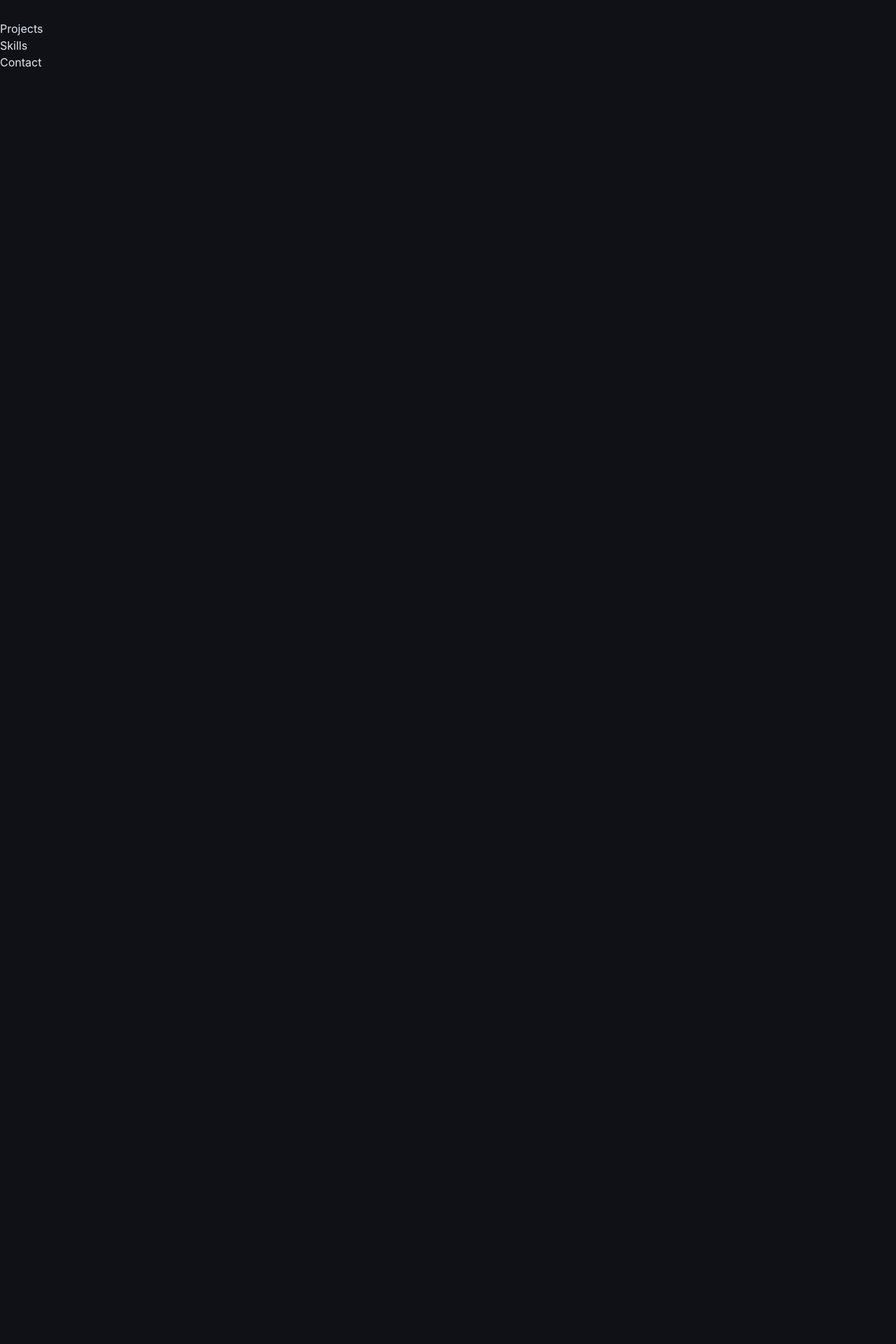
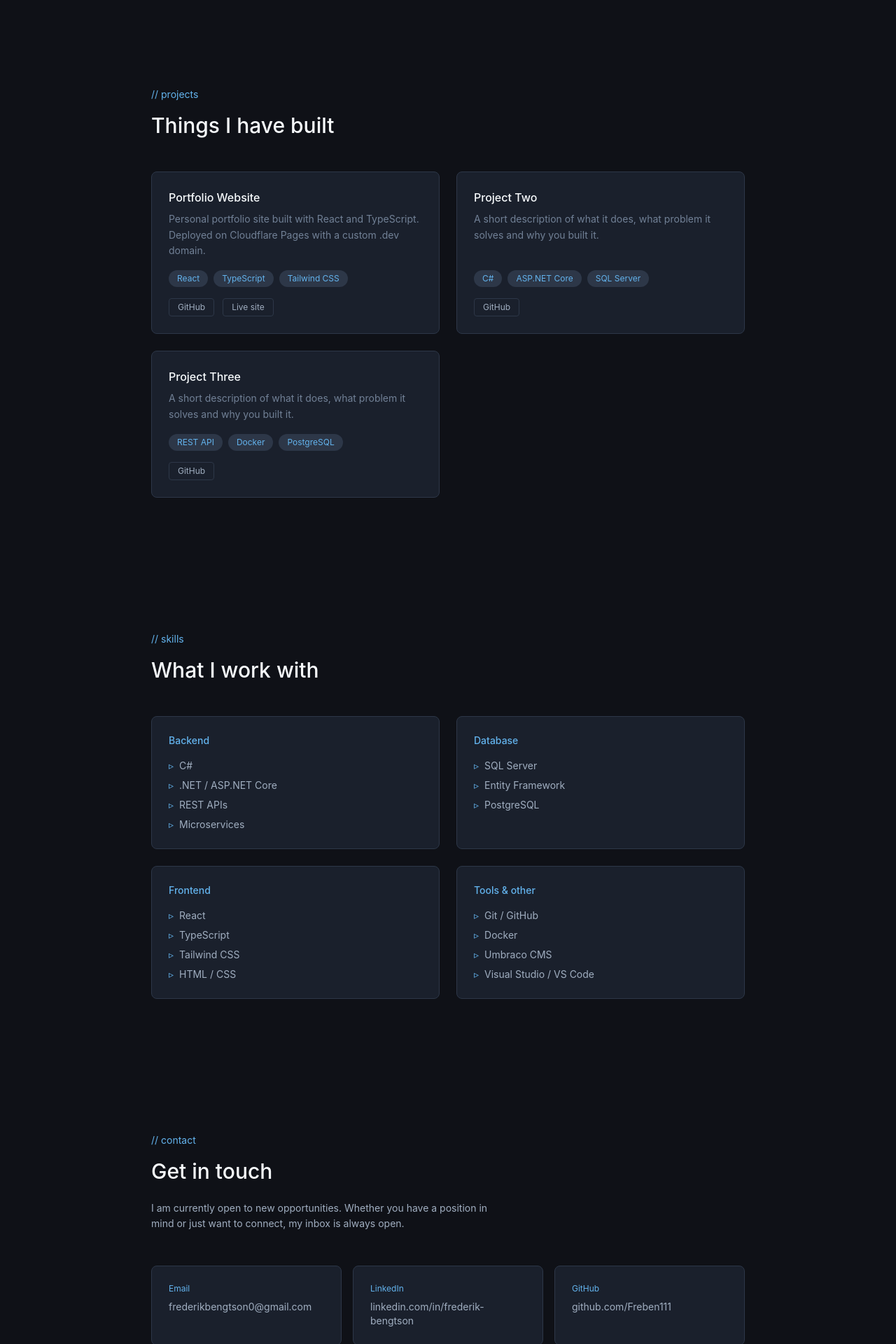
Before and after one commit to Freben111/dev-hjemmeside, a React (Vite) app: page / in a window 1280 px wide. Shown: the part 1280-3200 px from the top of the page at 70% size. Before the commit the page ends 1381 px from the top, so only its background shows below. Built offline with nearby package versions, Linux system fonts and the light colour scheme.

Commit message:
Added Contact, Projects and Skills section

```diff
--- a/src/components/Contact.tsx
+++ b/src/components/Contact.tsx
@@ -1,6 +1,53 @@
 function Contact() {
   return (
-    <div>Contact</div>
+    <section id="contact" className="max-w-4xl mx-auto px-6 py-24">
+      <p className="text-sm mb-4" style={{ color: "#63b3ed" }}>// contact</p>
+      <h2 className="text-3xl font-medium mb-6" style={{ color: "#f7fafc" }}>
+        Get in touch
+      </h2>
+      <p className="text-sm leading-relaxed mb-12 max-w-lg" style={{ color: "#a0aec0" }}>
+        I am currently open to new opportunities. Whether you have a position
+        in mind or just want to connect, my inbox is always open.
+      </p>
+      <div className="grid grid-cols-3 gap-4 mb-16">
+        {[
+          {
+            label: "Email",
+            value: "frederikbengtson0@gmail.com",
+            href: "mailto:frederikbengtson0@gmail.com",
+          },
+          {
+            label: "LinkedIn",
+            value: "linkedin.com/in/frederik-bengtson",
+            href: "https://linkedin.com/in/frederik-bengtson",
+          },
+          {
+            label: "GitHub",
+            value: "github.com/Freben111",
+            href: "https://github.com/Freben111",
+          },
+        ].map(({ label, value, href }) => (
+          <a
+            key={label}
+            href={href}
+            target="_blank"
+            rel="noopener noreferrer"
+            className="flex flex-col p-6 rounded-lg border transition-colors"
+            style={{ backgroundColor: "#1a202c", borderColor: "#2d3748" }}
+            onMouseEnter={e => (e.currentTarget.style.borderColor = "#63b3ed")}
+            onMouseLeave={e => (e.currentTarget.style.borderColor = "#2d3748")}
+          >
+            <span className="text-xs mb-2" style={{ color: "#63b3ed" }}>{label}</span>
+            <span className="text-sm" style={{ color: "#a0aec0" }}>{value}</span>
+          </a>
+        ))}
+      </div>
+      <footer className="border-t pt-8 text-center" style={{ borderColor: "#2d3748" }}>
+        <p className="text-xs" style={{ color: "#4a5568" }}>
+          Designed & built by Frederik Bengtson · {new Date().getFullYear()}
+        </p>
+      </footer>
+    </section>
   )
 }
 
--- a/src/components/Projects.tsx
+++ b/src/components/Projects.tsx
@@ -1,6 +1,89 @@
+const projects = [
+  {
+    title: "Portfolio Website",
+    description:
+      "Personal portfolio site built with React and TypeScript. Deployed on Cloudflare Pages with a custom .dev domain.",
+    tags: ["React", "TypeScript", "Tailwind CSS"],
+    github: "https://github.com/yourusername/portfolio",
+    live: "https://freben.dev",
+  },
+  {
+    title: "Project Two",
+    description:
+      "A short description of what it does, what problem it solves and why you built it.",
+    tags: ["C#", "ASP.NET Core", "SQL Server"],
+    github: "https://github.com/yourusername/project-two",
+    live: "",
+  },
+  {
+    title: "Project Three",
+    description:
+      "A short description of what it does, what problem it solves and why you built it.",
+    tags: ["REST API", "Docker", "PostgreSQL"],
+    github: "https://github.com/yourusername/project-three",
+    live: "",
+  },
+]
+
 function Projects() {
   return (
-    <div>Projects</div>
+    <section id="projects" className="max-w-4xl mx-auto px-6 py-24">
+      <p className="text-sm mb-4" style={{ color: "#63b3ed" }}>// projects</p>
+      <h2 className="text-3xl font-medium mb-12" style={{ color: "#f7fafc" }}>
+        Things I have built
+      </h2>
+      <div className="grid grid-cols-2 gap-6">
+        {projects.map((project) => (
+          <div
+            key={project.title}
+            className="flex flex-col p-6 rounded-lg border"
+            style={{ backgroundColor: "#1a202c", borderColor: "#2d3748" }}
+          >
+            <h3 className="text-base font-medium mb-2" style={{ color: "#f7fafc" }}>
+              {project.title}
+            </h3>
+            <p className="text-sm leading-relaxed mb-4 flex-1" style={{ color: "#718096" }}>
+              {project.description}
+            </p>
+            <div className="flex flex-wrap gap-2 mb-4">
+              {project.tags.map((tag) => (
+                <span
+                  key={tag}
+                  className="text-xs px-3 py-1 rounded-full"
+                  style={{ backgroundColor: "#2d3748", color: "#63b3ed" }}
+                >
+                  {tag}
+                </span>
+              ))}
+            </div>
+            <div className="flex gap-3">
+              {project.github && (
+                <a
+                  href={project.github}
+                  target="_blank"
+                  rel="noopener noreferrer"
+                  className="text-xs border px-3 py-1 rounded transition-colors"
+                  style={{ color: "#a0aec0", borderColor: "#2d3748" }}
+                >
+                  GitHub
+                </a>
+              )}
+              {project.live && (
+                <a
+                  href={project.live}
+                  target="_blank"
+                  rel="noopener noreferrer"
+                  className="text-xs border px-3 py-1 rounded transition-colors"
+                  style={{ color: "#a0aec0", borderColor: "#2d3748" }}
+                >
+                  Live site
+                </a>
+              )}
+            </div>
+          </div>
+        ))}
+      </div>
+    </section>
   )
 }
 
--- a/src/components/Skills.tsx
+++ b/src/components/Skills.tsx
@@ -1,6 +1,55 @@
+const skills = [
+  {
+    category: "Backend",
+    items: ["C#", ".NET / ASP.NET Core", "REST APIs", "Microservices"],
+  },
+  {
+    category: "Database",
+    items: ["SQL Server", "Entity Framework", "PostgreSQL"],
+  },
+  {
+    category: "Frontend",
+    items: ["React", "TypeScript", "Tailwind CSS", "HTML / CSS"],
+  },
+  {
+    category: "Tools & other",
+    items: ["Git / GitHub", "Docker", "Umbraco CMS", "Visual Studio / VS Code"],
+  },
+]
+
 function Skills() {
   return (
-    <div>Skills</div>
+    <section id="skills" className="max-w-4xl mx-auto px-6 py-24">
+      <p className="text-sm mb-4" style={{ color: "#63b3ed" }}>// skills</p>
+      <h2 className="text-3xl font-medium mb-12" style={{ color: "#f7fafc" }}>
+        What I work with
+      </h2>
+      <div className="grid grid-cols-2 gap-6">
+        {skills.map((group) => (
+          <div
+            key={group.category}
+            className="p-6 rounded-lg border"
+            style={{ backgroundColor: "#1a202c", borderColor: "#2d3748" }}
+          >
+            <h3 className="text-sm font-medium mb-4" style={{ color: "#63b3ed" }}>
+              {group.category}
+            </h3>
+            <ul className="flex flex-col gap-2">
+              {group.items.map((item) => (
+                <li
+                  key={item}
+                  className="text-sm flex items-center gap-2"
+                  style={{ color: "#a0aec0" }}
+                >
+                  <span style={{ color: "#63b3ed" }}>▹</span>
+                  {item}
+                </li>
+              ))}
+            </ul>
+          </div>
+        ))}
+      </div>
+    </section>
   )
 }
 
```
